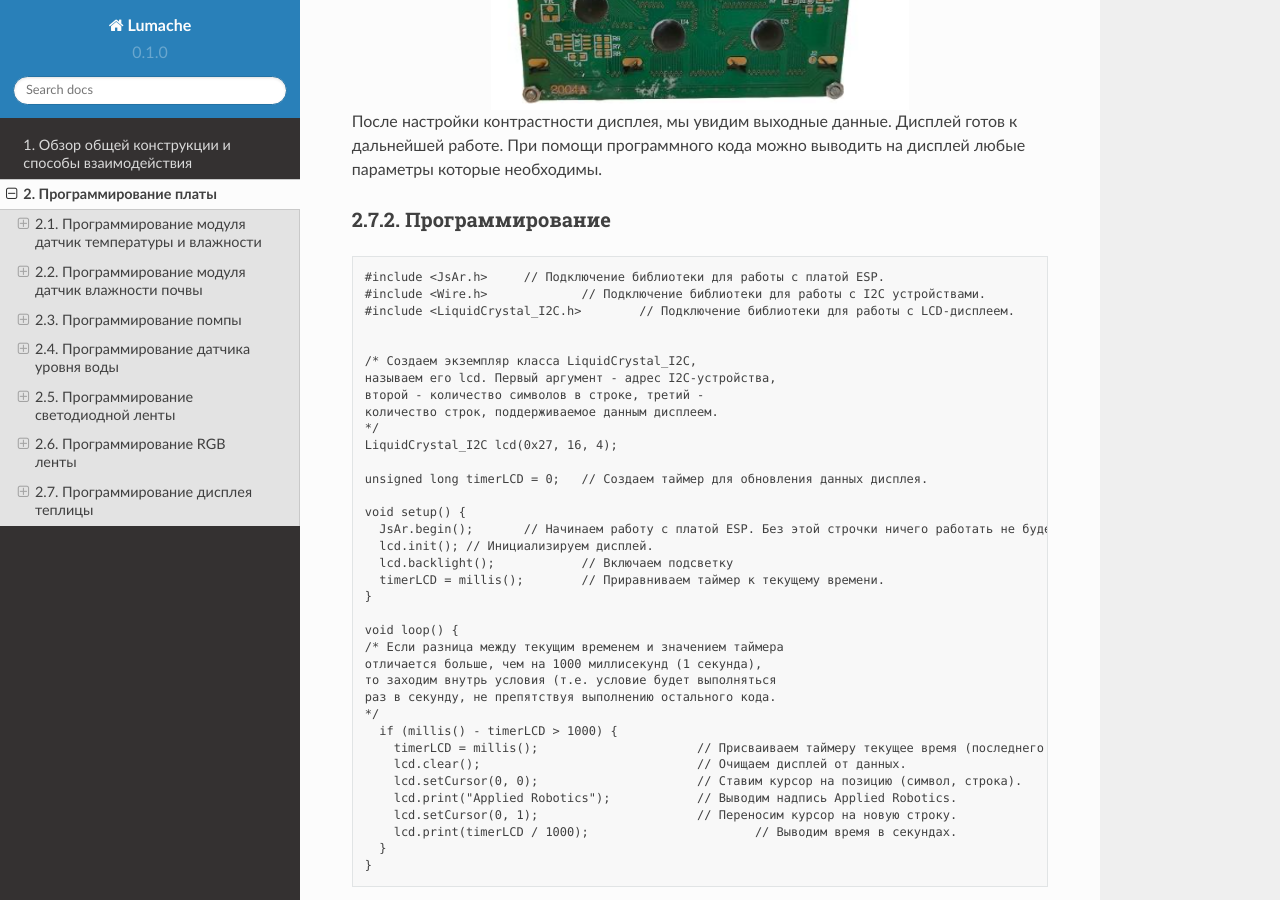
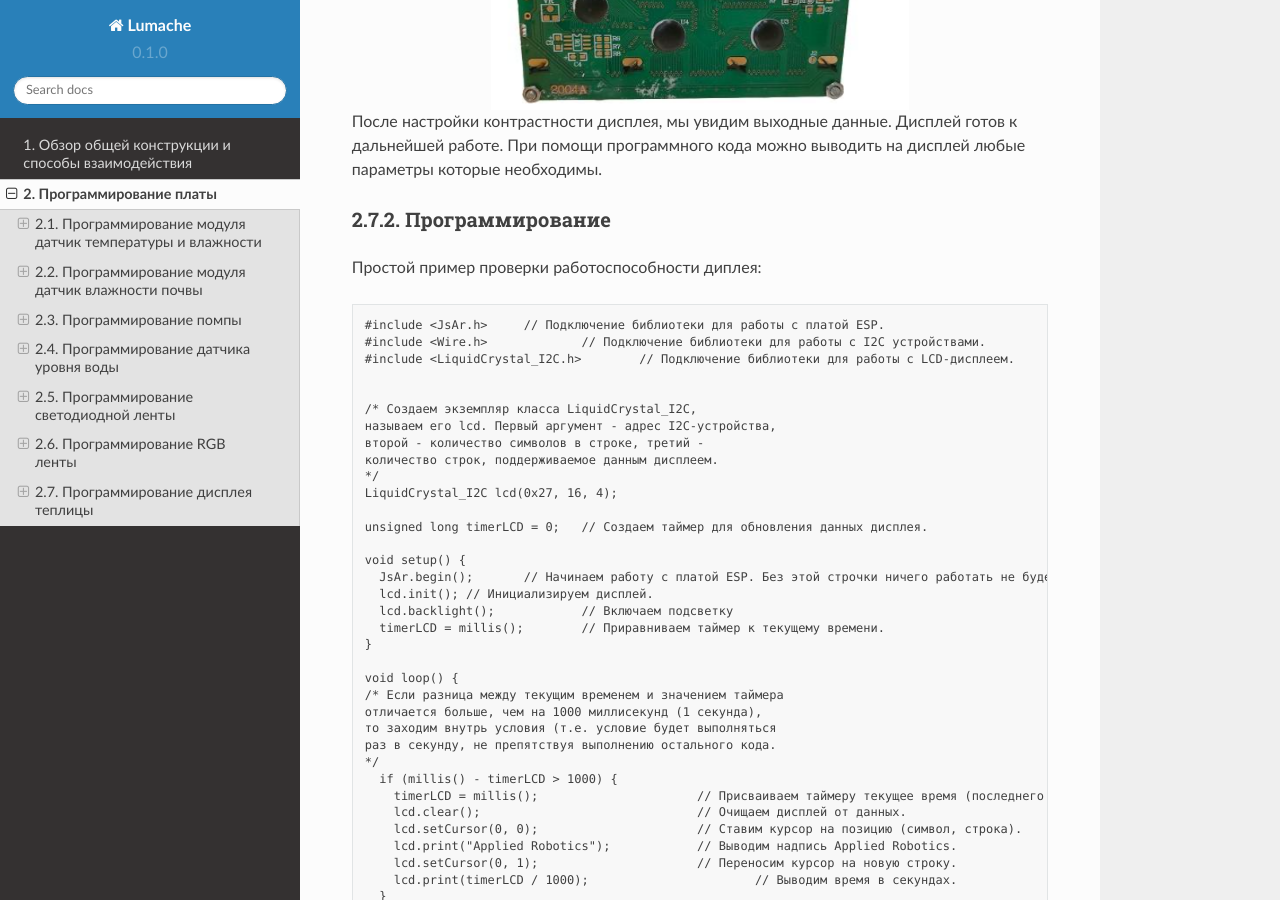
Before and after one commit to BBanwz/book_AL_GH, a Sphinx documentation site: the page built from docs/source/2/1.rst, in a window 1280 px wide and 900 px high, scrolled down 5939 px. Built offline with Sphinx 7.4.7 and the Read the Docs theme 2.0.0, drawn with Linux system fonts in a browser that asks for light colours; pages that are not in the unit, such as notebooks, are missing from menus.

Commit message:
Update 1.rst

```diff
--- a/docs/source/2/1.rst
+++ b/docs/source/2/1.rst
@@ -257,7 +257,7 @@
 Программирование
 ~~~~~~~~~~~~~~~~
 
-::
+Простой пример проверки работоспособности диплея::
 
   #include <JsAr.h>	// Подключение библиотеки для работы с платой ESP.
   #include <Wire.h>		// Подключение библиотеки для работы с I2C устройствами.
```
